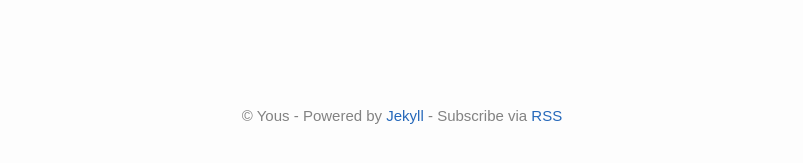
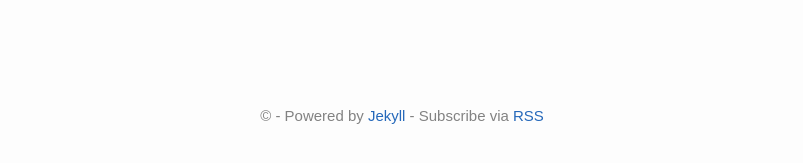
Before and after one commit to laomachinelearning/laomachinelearning.github.io, a Jekyll site: the page built from index.html, in a window 1280 px wide and 900 px high, scrolled down 3425 px. Shown: the part 727-890 px from the top of the window, without its empty margins (238-1041 px from the left). Built offline with Jekyll 4.4.1, drawn with Linux system fonts in a browser that asks for light colours; the list of posts is cut into pages by our own code; part of the change alters nothing that is shown.

Commit message:
Update _config.yml

```diff
--- a/_config.yml
+++ b/_config.yml
@@ -14,7 +14,7 @@
 # You can create any custom variable you would like, and they will be accessible
 # in the templates via {{ site.myvariable }}.
 title: Laomachinelearning
-author: Yous
+#author: Yous
 description: Lao community for Machine Learning and Deep Learning ຊຸມຊົນຮຽນຮູ້ machine learning ແລະ deep learning ຂອງລາວ.
 #baseurl: "/whiteglass" # the subpath of your site, e.g. /blog
 url: "https://laomachinelearning.github.io/" # the base hostname & protocol for your site, e.g. http://example.com
```
